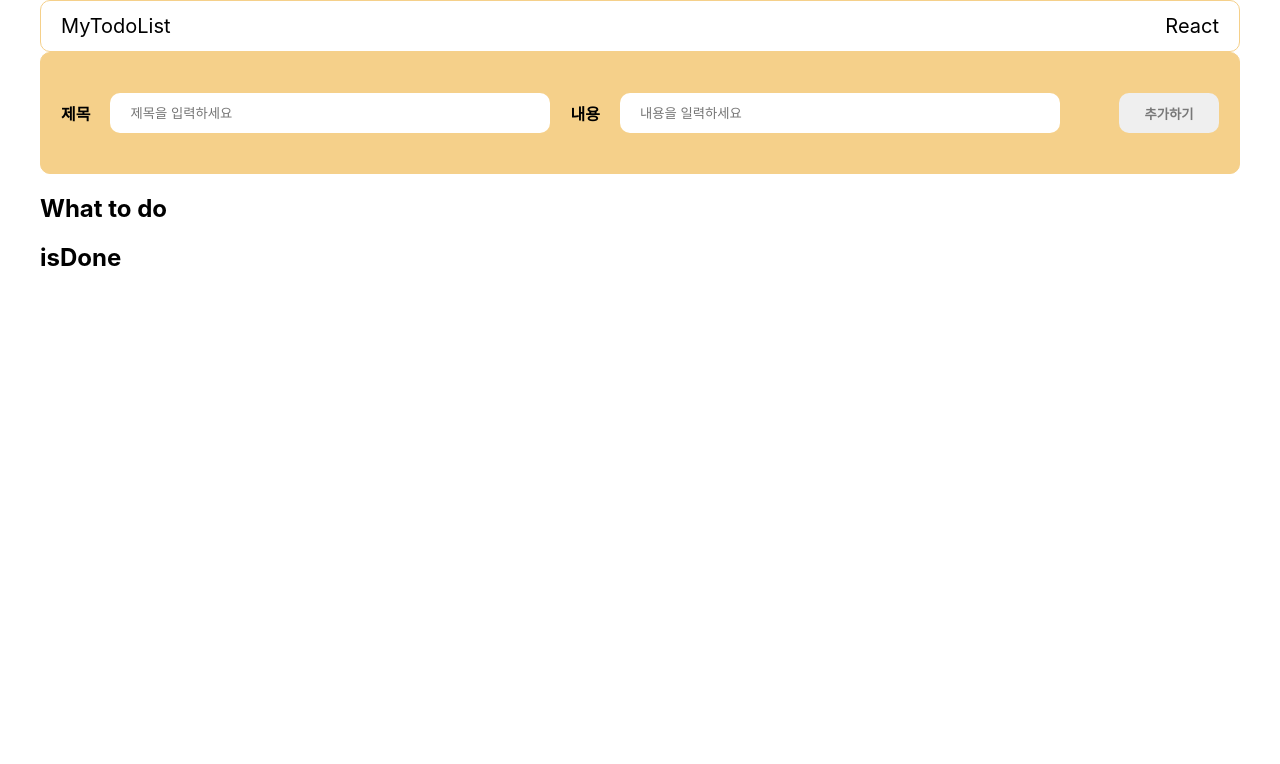
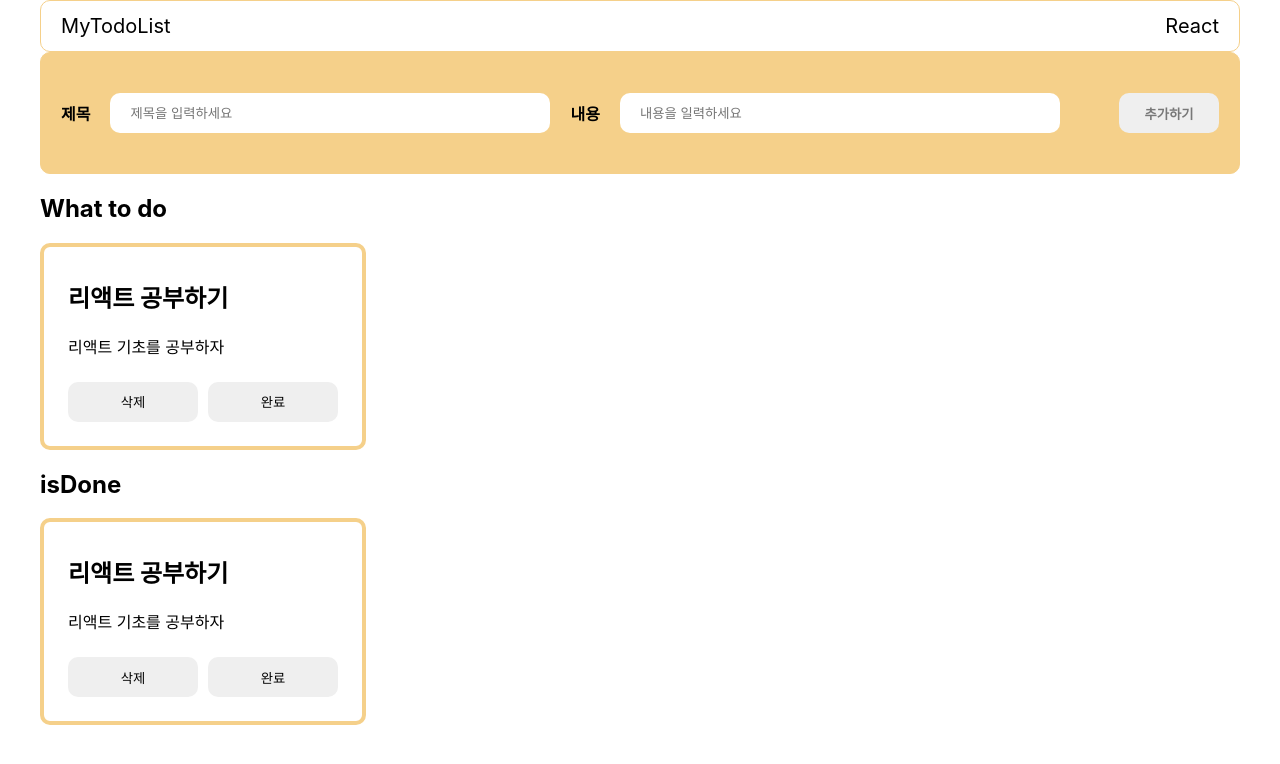
Before and after one commit to Ji-Tae/MyTodoList, a React (Create React App) app: page / in a window 1280 px wide. Shown: the top 764 px of the page. Built offline with nearby package versions, Linux system fonts and the light colour scheme.

Commit message:
create card

```diff
--- a/src/components/Card.jsx
+++ b/src/components/Card.jsx
@@ -0,0 +1,35 @@
+import React from 'react';
+import styled from 'styled-components';
+
+function Card({ todos }) {
+  return (
+    <TodoCard>
+      <h2>{todos[0].title}</h2>
+      <p>{todos[0].body}</p>
+      <ButtonGrop>
+        <button>삭제</button>
+        <button>완료</button>
+      </ButtonGrop>
+    </TodoCard>
+  );
+}
+const TodoCard = styled.div`
+  border: 4px solid #f5d08a;
+  width: 270px;
+  border-radius: 10px;
+  padding: 12px 24px 24px 24px;
+`;
+const ButtonGrop = styled.div`
+  display: flex;
+  gap: 10px;
+  margin-top: 24px;
+  button {
+    border: none;
+    width: 50%;
+    height: 40px;
+    border-radius: 10px;
+    cursor: pointer;
+  }
+`;
+
+export default Card;
--- a/src/components/List.jsx
+++ b/src/components/List.jsx
@@ -1,13 +1,16 @@
 import React from 'react';
+import Card from './Card';
 
 function List({ todos }) {
   return (
     <div>
       <div>
         <h2>What to do</h2>
+        <Card todos={todos} />
       </div>
       <div>
         <h2>isDone</h2>
+        <Card todos={todos} />
       </div>
     </div>
   );
--- a/src/index.js
+++ b/src/index.js
@@ -6,9 +6,9 @@ import reportWebVitals from './reportWebVitals';
 
 const root = ReactDOM.createRoot(document.getElementById('root'));
 root.render(
-  <React.StrictMode>
-    <App />
-  </React.StrictMode>
+  //<React.StrictMode>
+  <App />
+  //</React.StrictMode>
 );
 
 // If you want to start measuring performance in your app, pass a function
--- a/src/pages/TodoList.jsx
+++ b/src/pages/TodoList.jsx
@@ -11,12 +11,6 @@ function TodoList() {
       title: '리액트 공부하기',
       body: '리액트 기초를 공부하자',
       isDone: false,
-    },
-    {
-      id: 2,
-      title: '리액트 공부하기',
-      body: '리액트 기초를 공부하자',
-      isDone: true,
     },
   ]);
   return (
```
